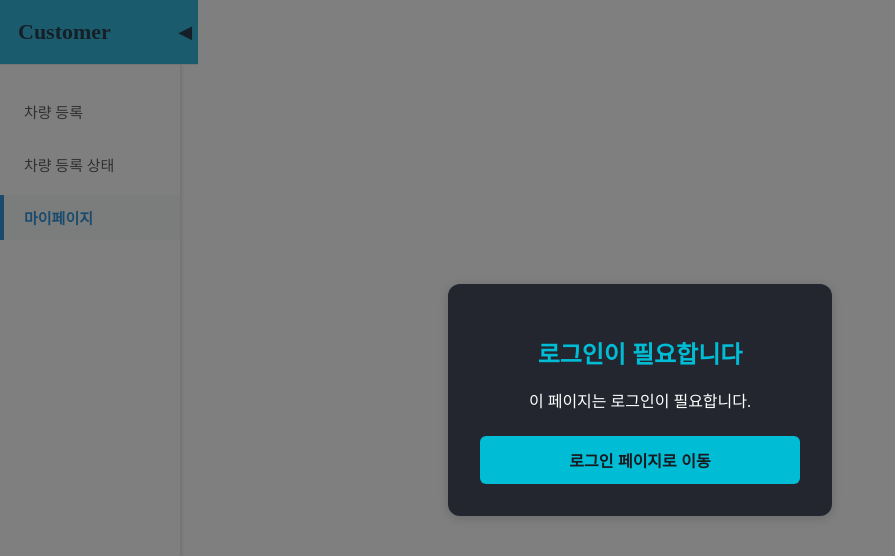
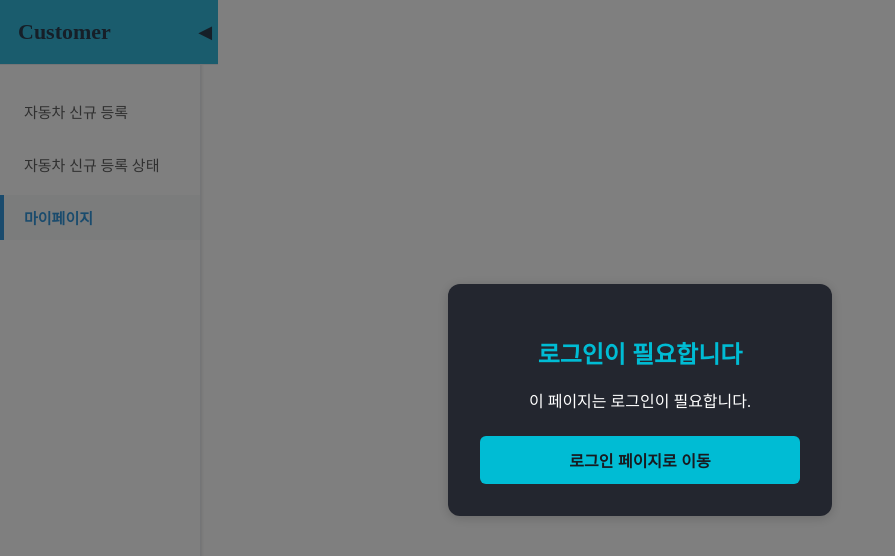
Before and after one commit to answer0424/react_test, a React (Vite) app in the folder frontend/my-vite-app/: page /#/customer/mypage in a window 1280 px wide. Shown: the top 556 px of the page, without its empty margins (0-895 px from the left). Built offline with nearby package versions, Linux system fonts and the light colour scheme; no server answers; what handsontable would draw is missing.

Commit message:
feat: 명칭 수정

```diff
--- a/frontend/my-vite-app/src/assets/css/components.css
+++ b/frontend/my-vite-app/src/assets/css/components.css
@@ -1,6 +1,6 @@
 /* 사이드바 */
 .sidebar { position: fixed; top: 0; left: 0; height: 100vh; width: 56px; background: #ffffff; transition: width 0.2s; z-index: 100; box-shadow: 1px 0 3px rgba(0,0,0,0.1); display: flex; flex-direction: column; align-items: center; border-right: 1px solid #e9ecef; }
-.sidebar.expanded { width: 180px; align-items: flex-start; }
+.sidebar.expanded { width: 200px; align-items: flex-start; }
 .sidebar-header { width: 100%; height: 64px; display: flex; align-items: center; justify-content: center; color: #2c3e50; font-weight: bold; font-size: 22px; border-bottom: 1px solid #e9ecef; background: #34badb; }
 .sidebar.expanded .sidebar-header { padding-left: 18px; justify-content: flex-start; }
 .sidebar-nav { margin-top: 24px; width: 100%; }
--- a/frontend/my-vite-app/src/pages/autoplus/CarRegisterStatusPage.jsx
+++ b/frontend/my-vite-app/src/pages/autoplus/CarRegisterStatusPage.jsx
@@ -100,7 +100,7 @@ export default function CarRegisterStatusPage() {
     return (
         <div id="plate-status-container">
             <div id="plate-status-content">
-                <h1 id="plate-status-title">차량번호 등록 상태 조회</h1>
+                <h1 id="plate-status-title">차량번호 신규 등록 상태</h1>
 
                 <div id="search-filters">
                     <div className="search-row">
--- a/frontend/my-vite-app/src/pages/autoplus/PlateListPage.jsx
+++ b/frontend/my-vite-app/src/pages/autoplus/PlateListPage.jsx
@@ -63,7 +63,7 @@ export default function PlateListPage() {
     return (
         <div id="plate-list-container">
             <div id="plate-list-content">
-                <h1 id="plate-list-title">차량번호 관리</h1>
+                <h1 id="plate-list-title">차량번호 목록</h1>
                 <div id="plate-list-actions">
                     <input
                         type="text"
--- a/frontend/my-vite-app/src/pages/customer/CarRegisterPage.jsx
+++ b/frontend/my-vite-app/src/pages/customer/CarRegisterPage.jsx
@@ -203,7 +203,7 @@ export default function CarRegisterPage() {
     return (
         <div className="wrap">
             <div className="register_box">
-                <h1 className="title">차량 등록</h1>
+                <h1 className="title">자동차 신규 등록</h1>
                 <div className="register-tabs">
                     <button
                         className={`tab-button ${activeTab === 'single' ? 'active' : ''}`}
--- a/frontend/my-vite-app/src/pages/customer/RegisterStatuesPage.jsx
+++ b/frontend/my-vite-app/src/pages/customer/RegisterStatuesPage.jsx
@@ -102,7 +102,7 @@ export default function RegisterStatusPage() {
     return (
         <div className="customer-container">
             <div className="customer-content">
-                <h1 className="customer-title">차량 등록 진행 상태</h1>
+                <h1 className="customer-title">자동차 신규 등록 상태</h1>
 
                 <div className="customer-search-filters">
                     <div className="customer-search-row">
```
Also changed, not shown: frontend/my-vite-app/src/components/Sidebar.jsx (+5 -5 lines).
